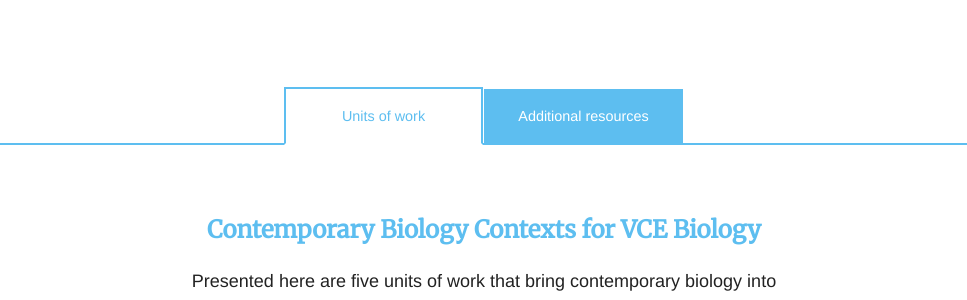
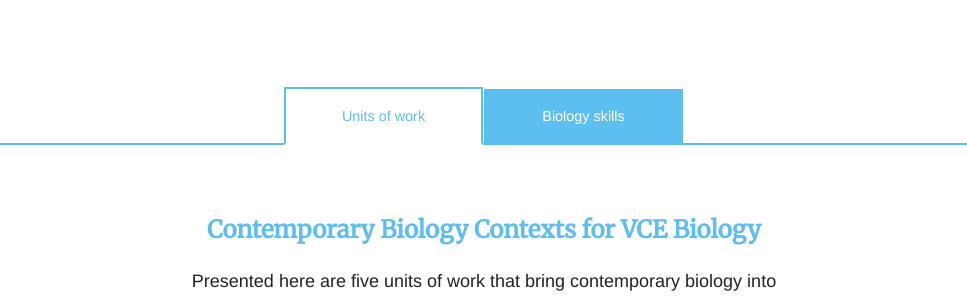
Before and after one commit to contemporaryVCEbiology/contemporaryVCEbiology, a Jekyll site: the page built from index.html, in a window 1280 px wide and 900 px high, scrolled down 695 px. Shown: the part 152-452 px from the top of the window, without its empty margins (156-1123 px from the left). Built offline with Jekyll 4.4.1, drawn with Linux system fonts in a browser that asks for light colours.

Commit message:
Change tab heading

```diff
--- a/index.html
+++ b/index.html
@@ -14,7 +14,7 @@
     </div>
     <ul class="tabs">
         <li><a href="#tab1" class="current">Units of work</a></li>
-        <li><a href="#tab2">Additional resources</a></li>
+        <li><a href="#tab2">Biology skills</a></li>
     </ul>
     <div id="tab1" class="tab current">
         <div class="container">
@@ -93,15 +93,17 @@
                 <a href="/fieldwork/" class="goto button">Open</a>
                 <a href="/fieldwork/"><img class="website" src="/img/fieldwork.jpg" alt="Screen shot of Fieldwork website"></a>
             </article>
+            <!--
             <article>
                 <div class="number"><span>3</span></div>
                 <div class="text">
                     <h3>Multi-media resources</h3>
                     <p>A variety of short multi-media productions suitable throughout VCE Biology.</p>
                 </div>
-                <!--<a href="" class="goto button">Open</a>-->
+                <a href="" class="goto button">Open</a>
                 <img class="website" src="/img/coming-soon.png" alt="Screen shot of ??">
             </article>
+            -->
         </div>
     </div>
 </main>
```
